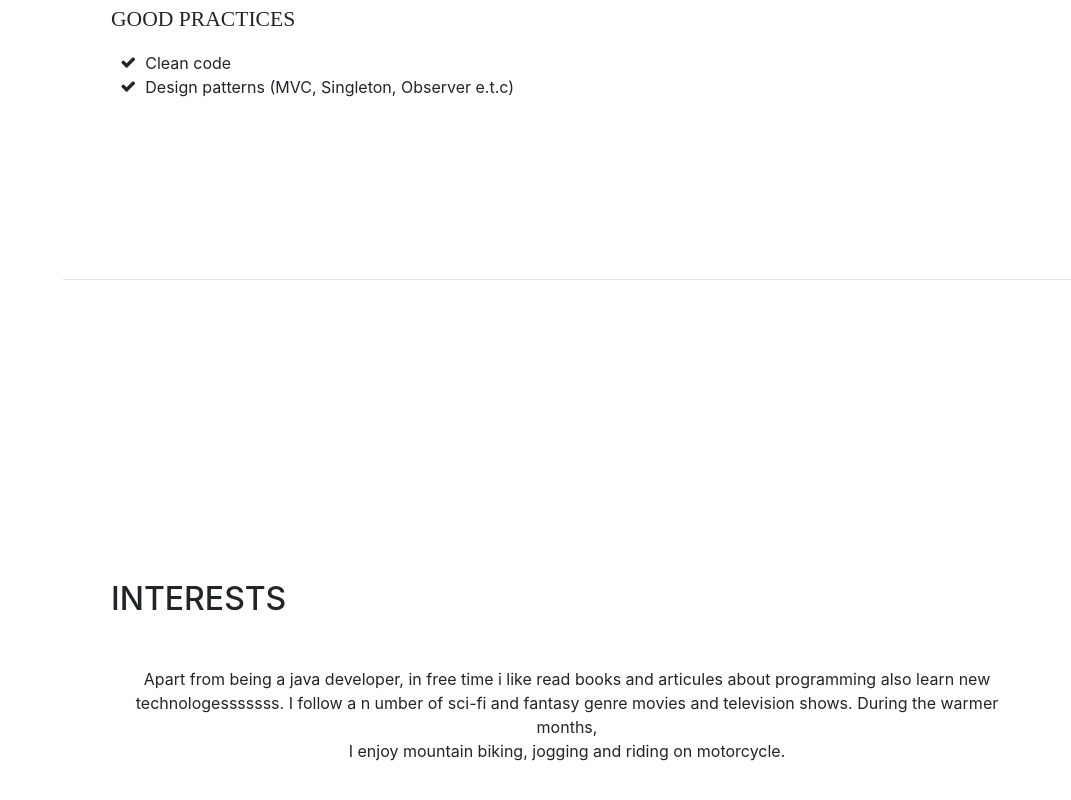
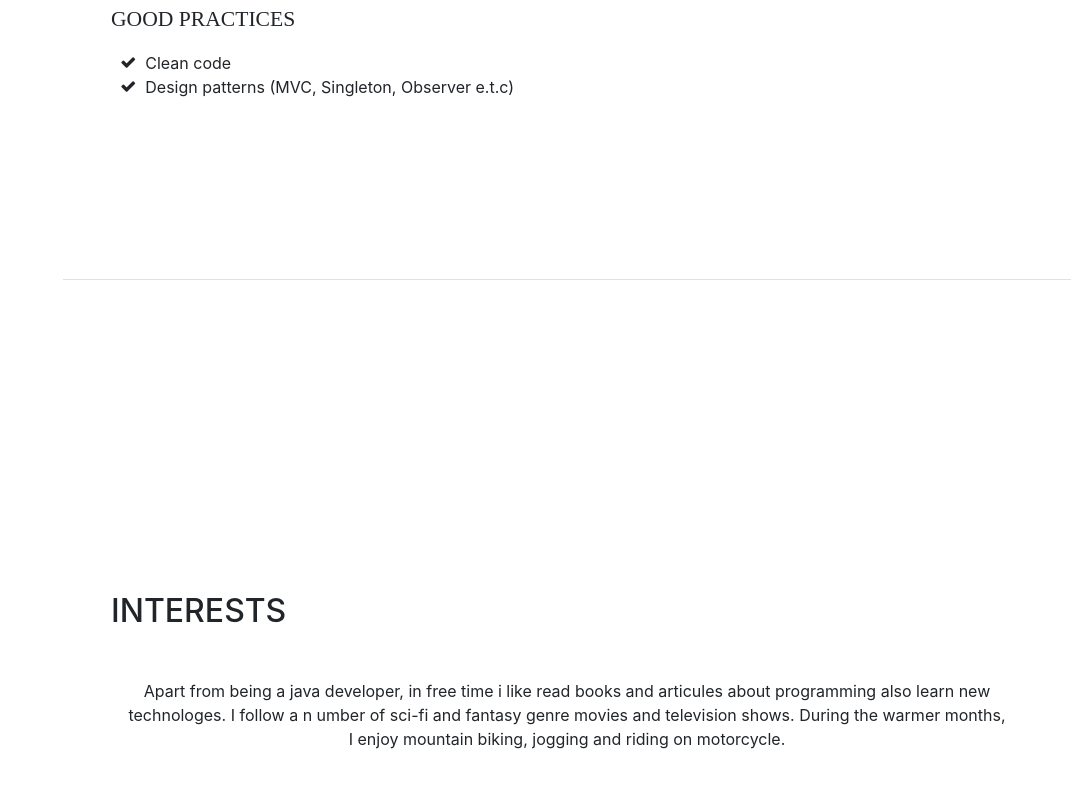
Before and after one commit to PawelLukaszewski/WebResume, a website with bundled scripts: page index.html in a window 1280 px wide. Shown: the part 2920-3720 px from the top of the page, without its empty margins (209-1280 px from the left). Built offline with nearby package versions, Linux system fonts and the light colour scheme; a web font is replaced by a local one.

Commit message:
Initial commit
Initial commit

```diff
--- a/index.html
+++ b/index.html
@@ -225,7 +225,7 @@
       <section class="resume-section p-3 p-lg-5 d-flex flex-column" id="interests">
         <div class="my-auto">
           <h2 class="mb-5">Interests</h2>
-          <p style="text-align: center;">Apart from being a java developer, in free time i like read books and articules about programming also learn new technologesssssss. I follow a n umber of sci-fi and fantasy genre movies and television shows. During the warmer months,
+          <p style="text-align: center;">Apart from being a java developer, in free time i like read books and articules about programming also learn new technologes. I follow a n umber of sci-fi and fantasy genre movies and television shows. During the warmer months,
             <br>I enjoy mountain biking, jogging and riding on motorcycle.</p>
         </div>
       </section>
```
